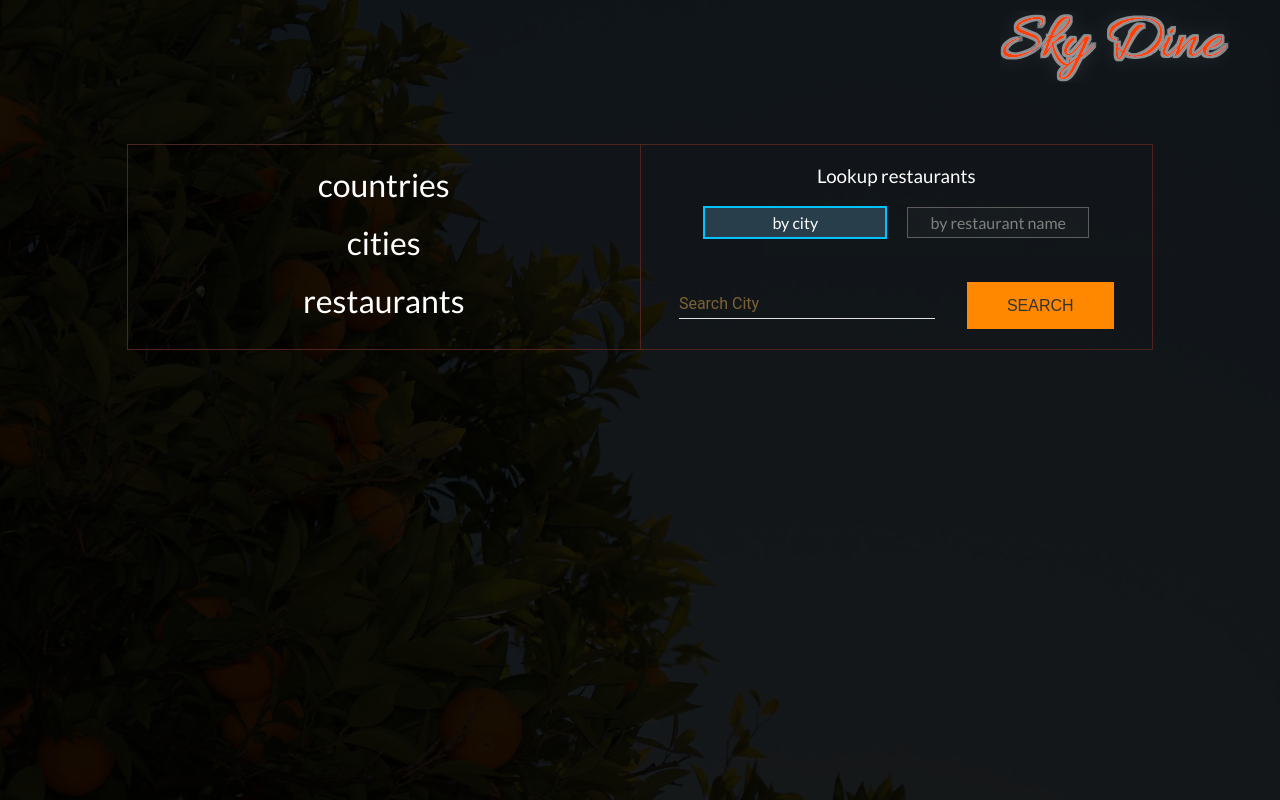
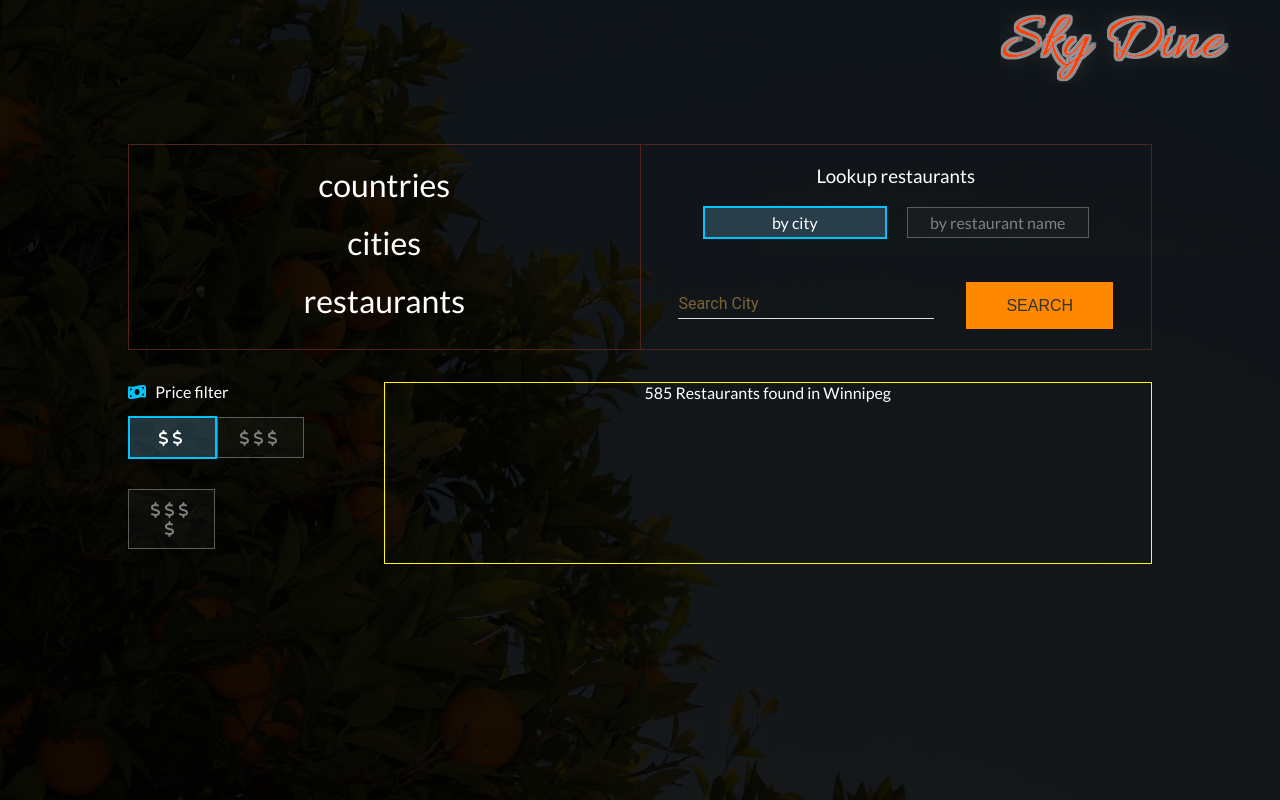
Before and after one commit to EugeCos/open-table-api, a React (Create React App) app: page /search in a window 1280 px wide. Built offline with nearby package versions, Linux system fonts and the light colour scheme; no server answers.

Commit message:
added filteredList component

```diff
--- a/public/index.html
+++ b/public/index.html
@@ -38,5 +38,6 @@
       To create a production bundle, use `npm run build` or `yarn build`.
     -->
 </body>
+<script src="https://kit.fontawesome.com/da8404f31f.js"></script>
 
 </html>
--- /dev/null
+++ b/src/app/components/search/restaurant-list.js
@@ -0,0 +1,66 @@
+import React, { Component } from "react";
+import { connect } from "react-redux";
+import "./restaurant-list.scss";
+
+export class RestaurantList extends Component {
+  constructor() {
+    super();
+    this.state = {
+      priceFilter: []
+    };
+  }
+
+  render() {
+    return (
+      <div className="restaurant-list-container">
+        <Filters />
+        <List />
+      </div>
+    );
+  }
+}
+
+export const mapStateToProps = state => {
+  return {
+    generalInfo: state.generalInfo.data
+  };
+};
+
+export default connect(
+  mapStateToProps,
+  {}
+)(RestaurantList);
+
+export const Filters = props => {
+  return (
+    <div className="filters-container">
+      <i className="fa fa-money-bill-wave" />
+      &nbsp;&nbsp;&nbsp;Price filter
+      <div className="price-filter">
+        <p className="selected">
+          <i className="fas fa-dollar-sign" />
+          <i className="fas fa-dollar-sign" />
+        </p>
+        <p>
+          <i className="fas fa-dollar-sign" />
+          <i className="fas fa-dollar-sign" />
+          <i className="fas fa-dollar-sign" />
+        </p>
+        <p>
+          <i className="fas fa-dollar-sign" />
+          <i className="fas fa-dollar-sign" />
+          <i className="fas fa-dollar-sign" />
+          <i className="fas fa-dollar-sign" />
+        </p>
+      </div>
+    </div>
+  );
+};
+
+export const List = props => {
+  return (
+    <div className="list-container">
+      <h4>585 Restaurants found in Winnipeg</h4>
+    </div>
+  );
+};
--- /dev/null
+++ b/src/app/components/search/restaurant-list.scss
@@ -0,0 +1,45 @@
+.restaurant-list-container {
+    // border: 1px solid tomato;
+    margin-top: 2rem;
+    display: flex;
+
+    .filters-container {
+        width: 25%;
+
+        .fa-money-bill-wave {
+            color: rgb(0, 195, 255)
+        }
+
+        .price-filter {
+            p {
+                display: inline-block;
+                padding: 10px 15px;
+                margin: 15px 0;
+                width: 55px;
+                text-align: center;
+                border: 1px solid rgb(92, 92, 92);
+                background: rgba(128, 128, 128, 0.062);
+                color: grey;
+                letter-spacing: 4px;
+                cursor: pointer;
+
+                &.selected {
+                    border: 2px solid rgb(0, 195, 255);
+                    background: rgba(105, 171, 209, 0.274);
+                    color: #fff;
+                }
+            }
+        }
+
+
+    }
+
+    .list-container {
+        border: 1px solid yellow;
+        width: 75%;
+
+        h4 {
+            text-align: center
+        }
+    }
+}
--- a/src/app/components/search/search.js
+++ b/src/app/components/search/search.js
@@ -3,6 +3,7 @@ import { connect } from "react-redux";
 import { updatePage } from "../../store/actions/user-actions";
 import { fetchStats, fetchRestaurants } from "../../store/actions/api-actions";
 import TextField from "material-ui/TextField";
+import RestaurantList from "./restaurant-list";
 import "./search.scss";
 
 export class Search extends Component {
@@ -44,7 +45,8 @@ export class Search extends Component {
     const { searchOption, searchValue } = this.state;
     const { generalInfo } = this.props;
     return (
-      <div className="search-container">
+      <div className="search-page-container">
+        <div className="search-box-wrapper">
           <div className="left-side-wrapper">
             <GeneralDataDisplay generalInfo={generalInfo} />
           </div>
@@ -57,6 +59,9 @@ export class Search extends Component {
               handleChange={this.handleChange}
             />
           </div>
+        </div>
+
+        <RestaurantList />
       </div>
     );
   }
--- a/src/app/components/search/search.scss
+++ b/src/app/components/search/search.scss
@@ -1,10 +1,13 @@
-.search-container {
+.search-page-container {
     position: relative;
     color: #fff;
     z-index: 3;
-    top: 18%;
     width: 80vw;
     margin: 0 auto;
+    top: 18%;
+}
+
+.search-box-wrapper {
     display: flex;
     border: 1px solid rgb(78, 37, 30);
 
```
Also changed, not shown: 1 other file (tests, documents, lock files or other folders). Lines whose indentation alone changed are shown as unchanged.
